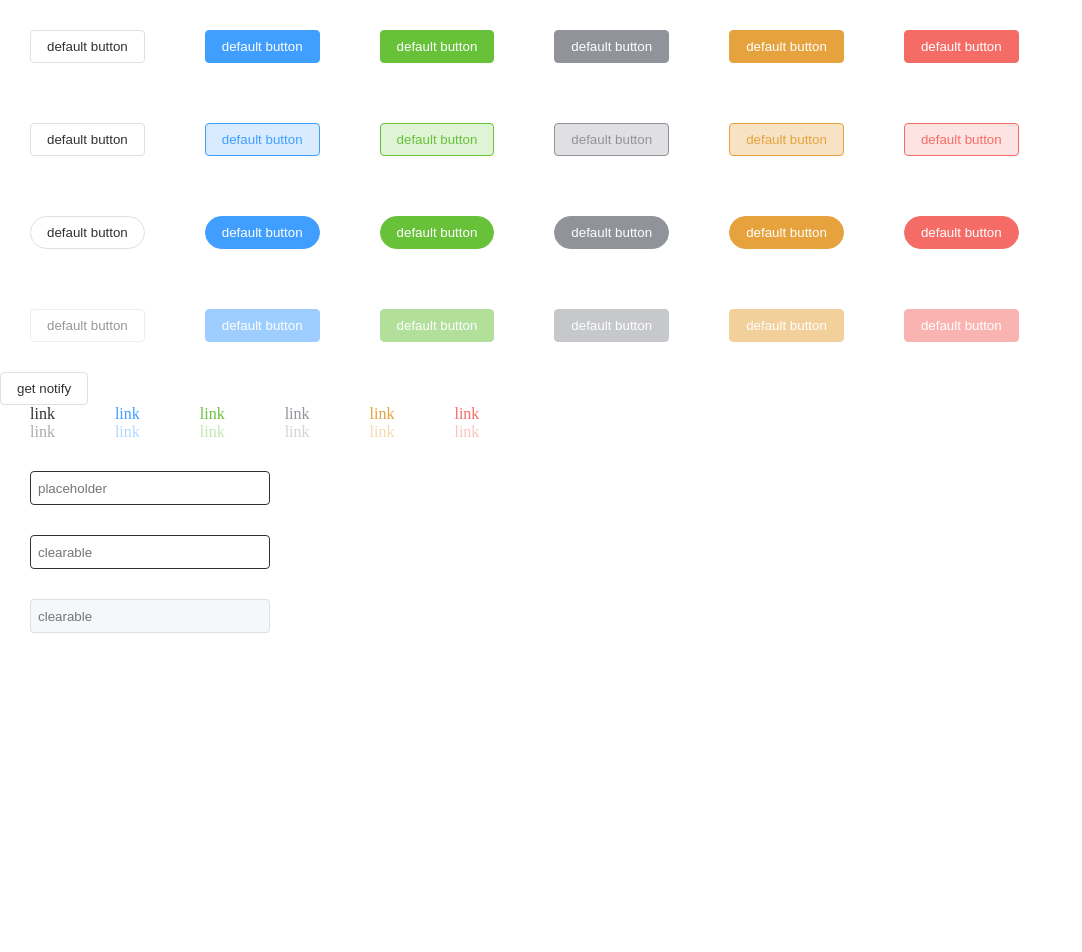
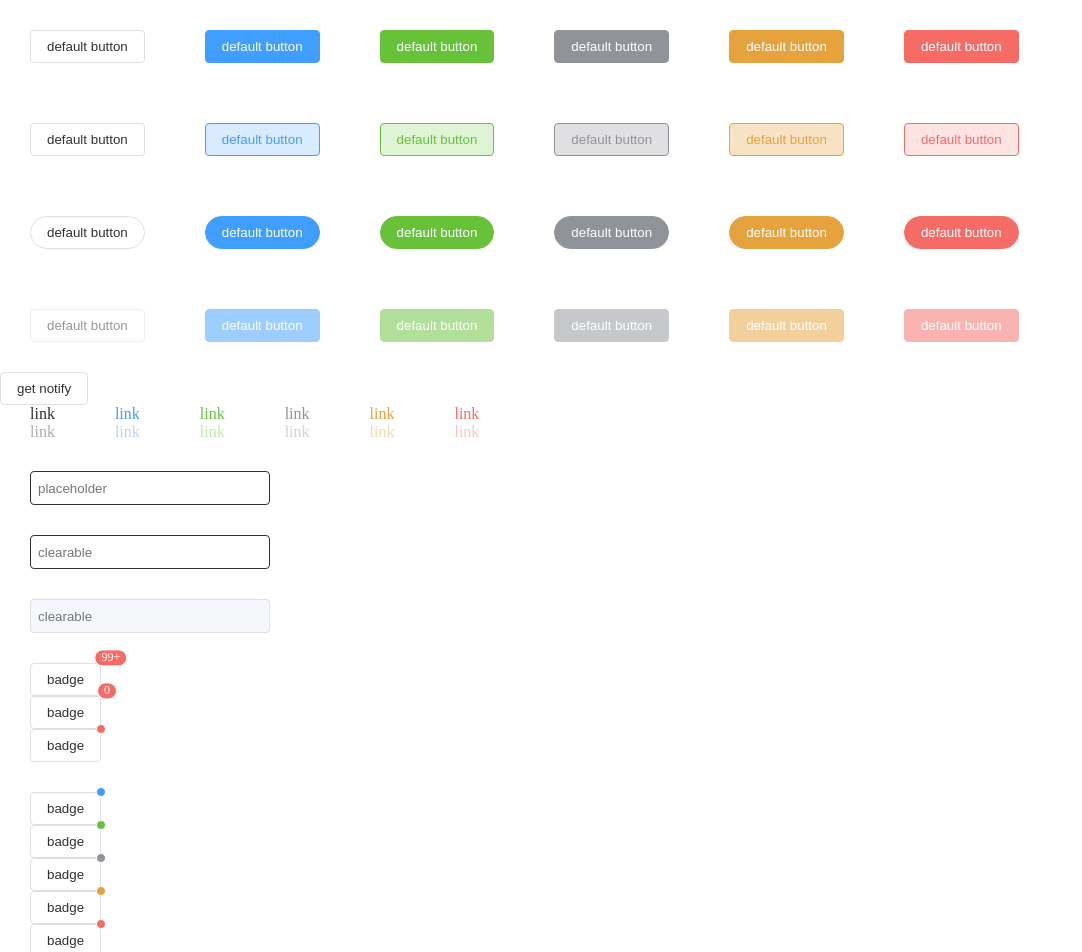
Before and after one commit to maxim-abro/phia-lib, a Vue app: page / in a window 1280 px wide. Shown: the top 952 px of the page, without its empty margins (0-1082 px from the left). Before the commit the page ends 800 px from the top, so only its background shows below. Built offline with nearby package versions, Linux system fonts and the light colour scheme.

Commit message:
add badge component

```diff
--- a/src/App.vue
+++ b/src/App.vue
@@ -144,10 +144,77 @@ href="/">link</m-link>
     />
     {{ testVal }}
   </div>
+  <div style="margin: 30px;">
+    <m-badge
+      value="100"
+      :max="99"
+    >
+      <m-button>
+        badge
+      </m-button>
+    </m-badge>
+    <m-badge
+      show-zero
+      :value="0"
+    >
+      <m-button>
+        badge
+      </m-button>
+    </m-badge>
+    <m-badge
+      is-dot
+    >
+      <m-button>
+        badge
+      </m-button>
+    </m-badge>
+  </div>
+  <div style="margin: 30px;">
+    <m-badge
+      is-dot
+      type="primary"
+    >
+      <m-button>
+        badge
+      </m-button>
+    </m-badge>
+    <m-badge
+      is-dot
+      type="success"
+    >
+      <m-button>
+        badge
+      </m-button>
+    </m-badge>
+    <m-badge
+      is-dot
+      type="info"
+    >
+      <m-button>
+        badge
+      </m-button>
+    </m-badge>
+    <m-badge
+      is-dot
+      type="warning"
+    >
+      <m-button>
+        badge
+      </m-button>
+    </m-badge>
+    <m-badge
+      is-dot
+      type="danger"
+    >
+      <m-button>
+        badge
+      </m-button>
+    </m-badge>
+  </div>
 </template>
 
 <script lang="ts" setup>
-import { MButton, MLink, MInput } from '@/components';
+import { MButton, MLink, MInput, MBadge } from '@/components';
 import useNotify from '@/components/MNotify/useNotify';
 import type { INotifyProps } from '@/components/MNotify/Type';
 import { ref } from 'vue';
--- /dev/null
+++ b/src/components/MBadge/index.ts
@@ -0,0 +1 @@
+export { default as MBadge } from './index.vue'
--- /dev/null
+++ b/src/components/MBadge/index.vue
@@ -0,0 +1,82 @@
+<template>
+<div class="m-badge-wrap">
+  <slot/>
+  <div
+    v-if="!hidden"
+    class="m-badge-wrap__item"
+    :class="[
+      {
+        'is-dot': value === undefined || isDot,
+      },
+      type
+    ]"
+  >
+    <span v-if="value !== undefined && !isDot">{{ getValue }}</span>
+  </div>
+</div>
+</template>
+
+<script lang="ts">
+export default {
+  name: 'MBadge'
+}
+</script>
+
+<script setup lang="ts">
+
+import type { IBadgeProps } from '@/components/MBadge/types'
+import { computed } from 'vue'
+
+const getValue = computed(() => {
+  if (props.max) {
+    return Number(props.value) > props.max ? `${props.max}+` : props.value;
+  } else {
+    return props.value;
+  }
+});
+
+const props = withDefaults(defineProps<IBadgeProps>(), {
+  type: 'default',
+});
+</script>
+
+<style scoped lang="scss">
+.m-badge-wrap {
+  position: relative;
+  width: max-content;
+  &__item {
+    position: absolute;
+    top: 0;
+    right: 0;
+    min-width: 10px;
+    min-height: 10px;
+    border-radius: 10px;
+    transform: translate(80%, -80%);
+    background: rgb(var(--m-danger));
+    padding: 0 6px;
+    color: rgb(var(--m-white));
+    border: 1px solid rgb(var(--m-white));
+    font-size: 12px;
+    &.is-dot {
+      padding: 0;
+      border-radius: 50%;
+      transform: translate(50%, -50%);
+    }
+    &.primary {
+      background: rgb(var(--m-primary));
+    }
+    &.success {
+      background: rgb(var(--m-success));
+    }
+    &.info {
+      background: rgb(var(--m-info));
+    }
+    &.warning {
+      background: rgb(var(--m-warning));
+    }
+    &.danger {
+      background: rgb(var(--m-danger));
+    }
+  }
+}
+</style>
--- /dev/null
+++ b/src/components/MBadge/types.ts
@@ -0,0 +1,10 @@
+export interface IBadgeProps {
+  value?: string | number;
+  max?: number;
+  isDot?: boolean;
+  hidden?: boolean;
+  type?: Type;
+  showZero?: boolean;
+}
+
+export type Type = 'primary' | 'success' | 'warning' | 'danger' | 'info';
--- a/src/components/index.ts
+++ b/src/components/index.ts
@@ -2,3 +2,4 @@ export * from './MButton';
 export * from './MNotify';
 export * from './MLink';
 export * from './MInput';
+export * from './MBadge';
```
Also changed, not shown: package.json (+11 -4 lines), 2 other files (tests, documents, lock files or other folders).
